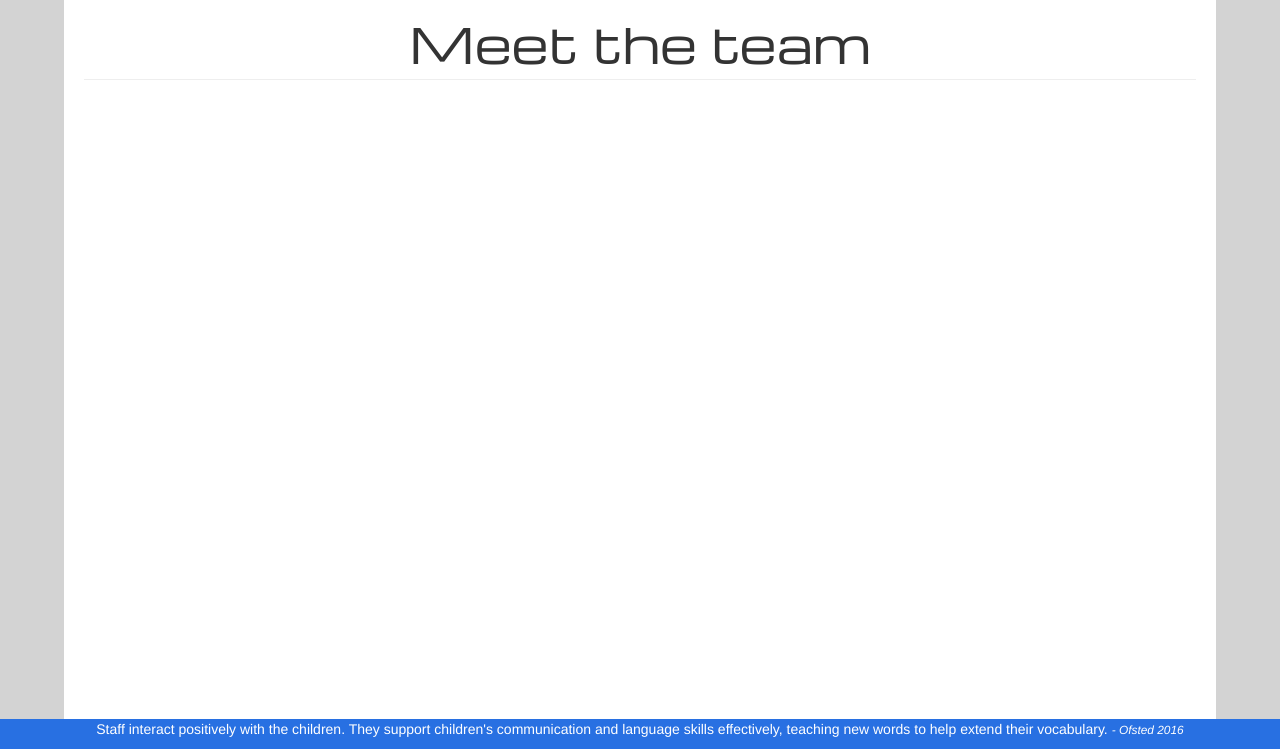
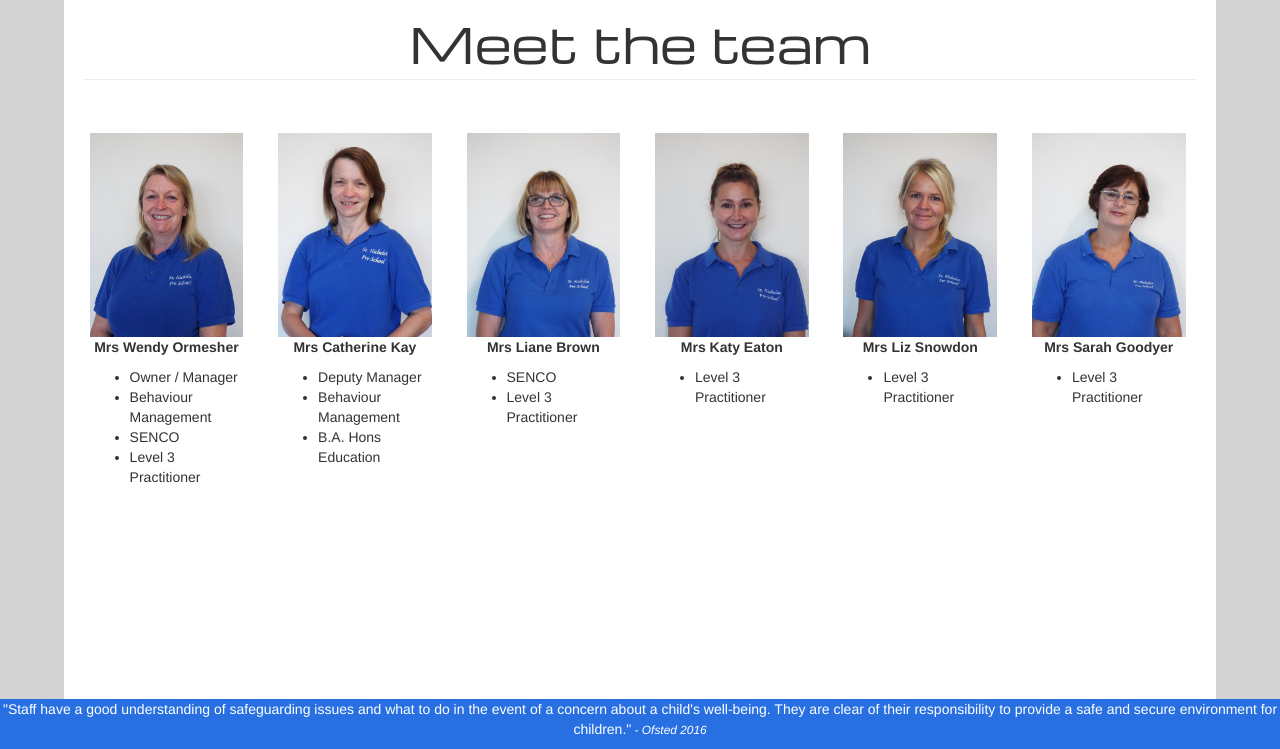
Before and after one commit to NigelKay/SNPSDjangoWebsite, a Django app: template templates/snps_app/staff.html in a window 1280 px wide. Shown: the part 51-800 px from the top of the page. Run offline with Django 3.2, Linux system fonts and the light colour scheme; the template is opened without the code that fills it, so the values that code supplies are empty; some libraries are stand-ins or nearby versions.

Commit message:
Major staff page update

```diff
--- a/static/css/base.css
+++ b/static/css/base.css
@@ -132,3 +132,45 @@
 .lightboxContainer img:hover {
   transform: scale(1.02);
 }
+
+.staffDetailsContainer {
+  padding-top: 1vw;
+  padding-left: 2vw;
+  padding-right: 2vw;
+}
+
+.staffDetailsContainer img {
+  width: 12vw;
+}
+
+.staffName {
+  width: 12vw;
+}
+
+.staffDetails {
+  width: auto;
+}
+
+@media (max-width: 999px) {
+  .staffDetailsContainer img {
+    width: 10vw;
+  }
+}
+
+@media (max-width: 767px) {
+  .staffDetailsContainer img {
+    width: 50vw;
+  }
+  .staffName {
+    width: 50vw;
+  }
+}
+
+@media (max-width: 630px) {
+  .staffDetailsContainer img {
+    width: 70vw;
+  }
+  .staffName {
+    width: 70vw;
+  }
+}
--- a/templates/snps_app/aboutus.html
+++ b/templates/snps_app/aboutus.html
@@ -33,6 +33,6 @@
 
 
 <div class="footer">
-  <p>"Children are happy and settled. They have positive relationships with the staff, which helps to foster a strong sense of security and emotional well-being."<small> <i>- Ofsted 2016</i> </small></p>
+  <p class="footerText">"Children are happy and settled. They have positive relationships with the staff, which helps to foster a strong sense of security and emotional well-being."<small> <i>- Ofsted 2016</i> </small></p>
 </div>
 {% endblock %}
--- a/templates/snps_app/findus.html
+++ b/templates/snps_app/findus.html
@@ -26,6 +26,6 @@
 
 
 <div class="footer">
-  <p>"Staff work closely with parents and other agencies. The ongoing sharing of information helps to provide continuity for children's care and learning."<small> <i>- Ofsted 2016</i> </small></p>
+  <p class="footerText">"Staff work closely with parents and other agencies. The ongoing sharing of information helps to provide continuity for children's care and learning."<small> <i>- Ofsted 2016</i> </small></p>
 </div>
 {% endblock %}
--- a/templates/snps_app/gallery.html
+++ b/templates/snps_app/gallery.html
@@ -23,13 +23,13 @@
       <a href="{% static 'images/outdoors_toys.jpg' %}" data-lightbox="mygallery"><img src="{% static 'images/outdoors_toys.jpg' %}"></a>
     </div>
     <div class="col-sm-3 col-xs-6 galleryImg">
-      <a href="{% static 'images/outdoors_back.jpg' %}" data-lightbox="mygallery"><img src="{% static 'images/outdoors_back.jpg' %}"></a>
+      <a href="{% static 'images/boards.jpg' %}" data-lightbox="mygallery"><img src="{% static 'images/boards.jpg' %}"></a>
     </div>
     <div class="col-sm-3 col-xs-6 galleryImg">
       <a href="{% static 'images/outside_building.jpg' %}" data-lightbox="mygallery"><img src="{% static 'images/outside_building.jpg' %}"></a>
     </div>
     <div class="col-sm-3 col-xs-6 galleryImg">
-      <a href="{% static 'images/g6.jpg' %}" data-lightbox="mygallery"><img src="{% static 'images/g6.jpg' %}"></a>
+      <a href="{% static 'images/outdoors_back.jpg' %}" data-lightbox="mygallery"><img src="{% static 'images/outdoors_back.jpg' %}"></a>
     </div>
     <div class="col-sm-3 col-xs-6 galleryImg">
       <a href="{% static 'images/g7.jpg' %}" data-lightbox="mygallery"><img src="{% static 'images/g7.jpg' %}"></a>
@@ -41,6 +41,6 @@
 </div>
 
   <div class="footer">
-    <p>"Staff have a good understanding of safeguarding issues and what to do in the event of a concern about a child's well-being. They are clear of their responsibility to provide a safe and secure environment for children."<small> <i>- Ofsted 2016</i> </small></p>
+    <p class="footerText">Staff interact positively with the children. They support children's communication and language skills effectively, teaching new words to help extend their vocabulary.  <small> <i>- Ofsted 2016</i> </small> </p>
   </div>
 {% endblock %}
--- a/templates/snps_app/index.html
+++ b/templates/snps_app/index.html
@@ -14,6 +14,8 @@
     <div class="col-lg-6 col-md-6 col-sm-6 col-xs-12">
       <div class="indexText">
         <p>St Nicholas is a well established Pre-school based in Southbourne, We have been running for over 40 years. Our last Ofsted report returned a 'good' rating in all areas.</p>
+        <br><br><br><br>
+        <p>Green box with ofsted status, link to full ofsted report</p>
       </div>
     </div>
   </div>
@@ -22,6 +24,6 @@
 
 
 <div class="footer">
-  <p>"Children make good progress. Staff know children well and regularly assess and plan for their individual development."<small> <i>- Ofsted 2016</i> </small></p>
+  <p class="footerText">"Children make good progress. Staff know children well and regularly assess and plan for their individual development."<small> <i>- Ofsted 2016</i> </small></p>
 </div>
 {% endblock %}
--- a/templates/snps_app/staff.html
+++ b/templates/snps_app/staff.html
@@ -9,7 +9,109 @@
   </div>
 </div>
 
+<div class="staffDetailsContainer">
+  <div class="row">
+    <div class="col-md-2 col-sm-2 col-xs-12">
+      <table>
+        <tr>
+          <th><img class="staffImg" src="{% static 'images/wendy.jpg' %}" alt=""></th>
+        </tr>
+        <tr>
+          <td>
+            <p class="text-center staffName"><b>Mrs Wendy Ormesher</b></p>
+            <ul class="staffDetails">
+              <li>Owner / Manager</li>
+              <li>Behaviour Management</li>
+              <li>SENCO</li>
+              <li>Level 3 Practitioner</li>
+            </ul>
+          </td>
+        </tr>
+      </table>
+    </div>
+    <div class="col-md-2 col-sm-2 col-xs-12">
+      <table>
+        <tr>
+          <th><img class="staffImg" src="{% static 'images/catherine.jpg' %}" alt=""></th>
+        </tr>
+        <tr>
+          <td>
+            <p class="text-center staffName"><b>Mrs Catherine Kay</b></p>
+            <ul class="staffDetails">
+              <li>Deputy Manager</li>
+              <li>Behaviour Management</li>
+              <li>B.A. Hons Education</li>
+            </ul>
+          </td>
+        </tr>
+      </table>
+    </div>
+    <div class="col-md-2 col-sm-2 col-xs-12">
+      <table>
+        <tr>
+          <th><img class="staffImg" src="{% static 'images/liane.jpg' %}" alt=""></th>
+        </tr>
+        <tr>
+          <td>
+            <p class="text-center staffName"><b>Mrs Liane Brown</b></p>
+            <ul class="staffDetails">
+              <li>SENCO</li>
+              <li>Level 3 Practitioner</li>
+            </ul>
+          </td>
+        </tr>
+      </table>
+    </div>
+    <div class="col-md-2 col-sm-2 col-xs-12">
+      <table>
+        <tr>
+          <th><img class="staffImg" src="{% static 'images/katy.jpg' %}" alt=""></th>
+        </tr>
+        <tr>
+          <td>
+            <p class="text-center staffName"><b>Mrs Katy Eaton</b></p>
+            <ul class="staffDetails">
+              <li>Level 3 Practitioner</li>
+            </ul>
+          </td>
+        </tr>
+      </table>
+    </div>
+    <div class="col-md-2 col-sm-2 col-xs-12">
+      <table>
+        <tr>
+          <th><img class="staffImg" src="{% static 'images/liz.jpg' %}" alt=""></th>
+        </tr>
+        <tr>
+          <td>
+            <p class="text-center staffName"><b>Mrs Liz Snowdon</b></p>
+            <ul class="staffDetails">
+              <li>Level 3 Practitioner</li>
+            </ul>
+          </td>
+        </tr>
+      </table>
+    </div>
+    <div class="col-md-2 col-sm-2 col-xs-12">
+      <table>
+        <tr>
+          <th><img class="staffImg" src="{% static 'images/sarah.jpg' %}" alt=""></th>
+        </tr>
+        <tr>
+          <td>
+            <p class="text-center staffName"><b>Mrs Sarah Goodyer</b></p>
+            <ul class="staffDetails">
+              <li>Level 3 Practitioner</li>
+            </ul>
+            <br><br><br><br>
+          </td>
+        </tr>
+      </table>
+    </div>
+  </div>
+</div>
+
 <div class="footer">
-  <p>Staff interact positively with the children. They support children's communication and language skills effectively, teaching new words to help extend their vocabulary.  <small> <i>- Ofsted 2016</i> </small> </p>
+  <p class="footerText">"Staff have a good understanding of safeguarding issues and what to do in the event of a concern about a child's well-being. They are clear of their responsibility to provide a safe and secure environment for children."<small> <i>- Ofsted 2016</i> </small></p>
 </div>
 {% endblock %}
```
Also changed, not shown: static/images/catherine.JPG (added), static/images/katy.JPG (added), static/images/liane.JPG (added), static/images/liz.JPG (added), static/images/sarah.JPG (added), static/images/wendy.JPG (added), 1 other file.
